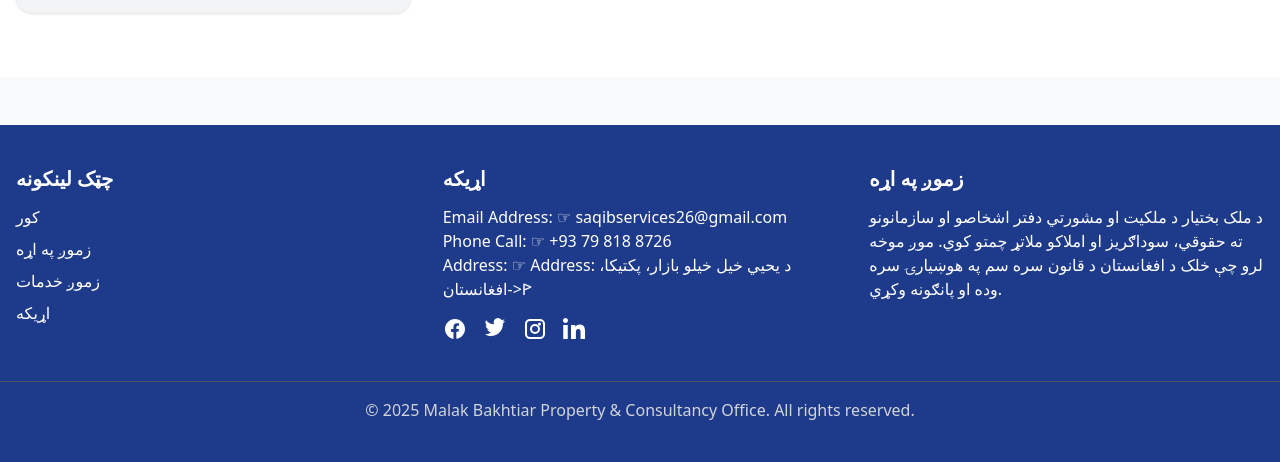
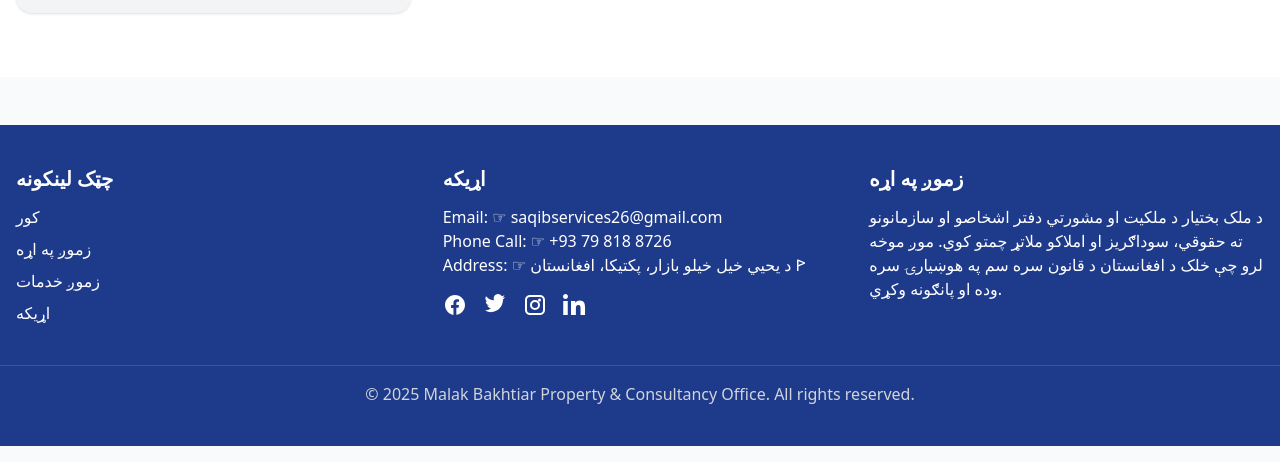
Before and after one commit to mdGhafoorkhan54/bakhtiarpropertyandconsultancy, a plain HTML site: page pashto.html in a window 1280 px wide. Shown: the part 2043-2505 px from the top of the page. Drawn offline with nearby package versions, Linux system fonts and the light colour scheme.

Commit message:
Update email label and address formatting

```diff
--- a/pashto.html
+++ b/pashto.html
@@ -195,11 +195,11 @@
 
             <div id="contact">
                 <h3 class="text-xl font-semibold mb-3">اړیکه</h3>
-                <p> Email Address: ☞ <a href="mailto: saqibservices26@gmail.com">saqibservices26@gmail.com</a></p>
+                <p> Email: ☞ <a href="mailto: saqibservices26@gmail.com">saqibservices26@gmail.com</a></p>
                 <p>Phone Call: ☞ <a href="tel: +93 79 818 8726">+93 79 818 8726</a></p>
                 <p> Address: ☞  <a
-                        href="https://www.google.com/maps/place/%D8%AB%D8%A7%D9%82%D8%A8+%D8%AF%D9%8A+%D8%A7%D9%86%D8%AC%D9%86%D9%8A%D8%B1%D9%8A+%D8%AE%D8%AF%D9%85%D8%AA%D9%88%D9%86%D9%88+%D8%AF%D9%81%D8%AA%D8%B1%E2%80%AD/@32.9418806,68.6396728,115m/data=!3m1!1e3!4m6!3m5!1s0x38d5e90018a72bf1:0xb4035c442373a1dd!8m2!3d32.942047!4d68.6394235!16s%2Fg%2F11xyhqpv67?authuser=0&entry=ttu&g_ep=EgoyMDI1MTAyOS4yIKXMDSoASAFQAw%3D%3D">Address:
-                        د يحيي خيل خیلو بازار، پکتیکا، افغانستان</a>->ꚰ</p>
+                        href="https://www.google.com/maps/place/%D8%AB%D8%A7%D9%82%D8%A8+%D8%AF%D9%8A+%D8%A7%D9%86%D8%AC%D9%86%D9%8A%D8%B1%D9%8A+%D8%AE%D8%AF%D9%85%D8%AA%D9%88%D9%86%D9%88+%D8%AF%D9%81%D8%AA%D8%B1%E2%80%AD/@32.9418806,68.6396728,115m/data=!3m1!1e3!4m6!3m5!1s0x38d5e90018a72bf1:0xb4035c442373a1dd!8m2!3d32.942047!4d68.6394235!16s%2Fg%2F11xyhqpv67?authuser=0&entry=ttu&g_ep=EgoyMDI1MTAyOS4yIKXMDSoASAFQAw%3D%3D">
+                        د يحيي خيل خیلو بازار، پکتیکا، افغانستان</a> ꚰ</p>
 
 
 
```
